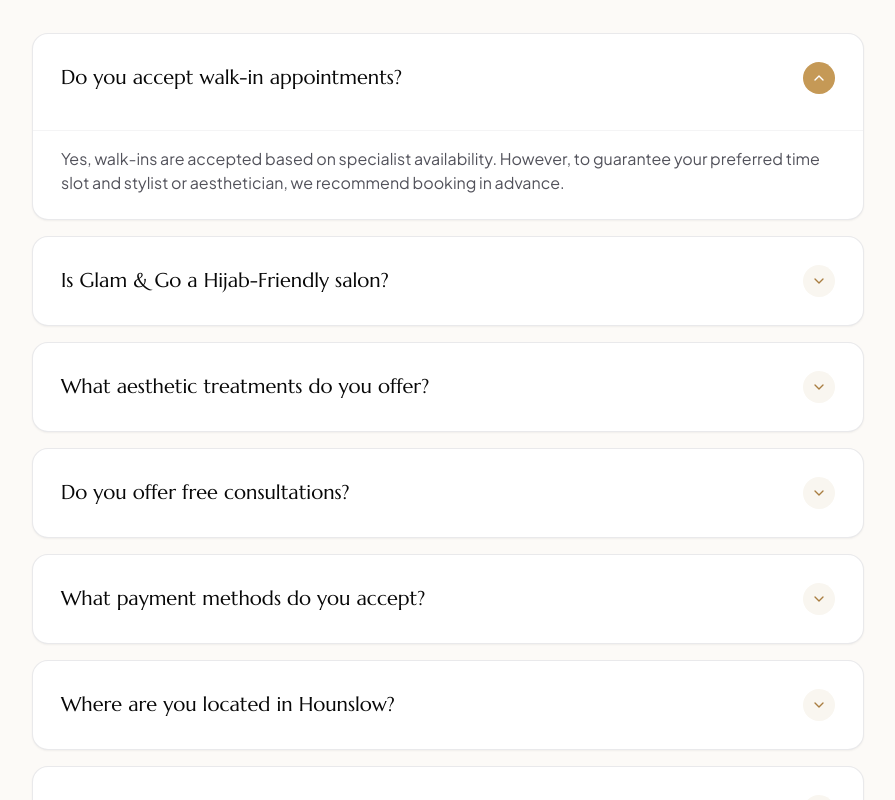
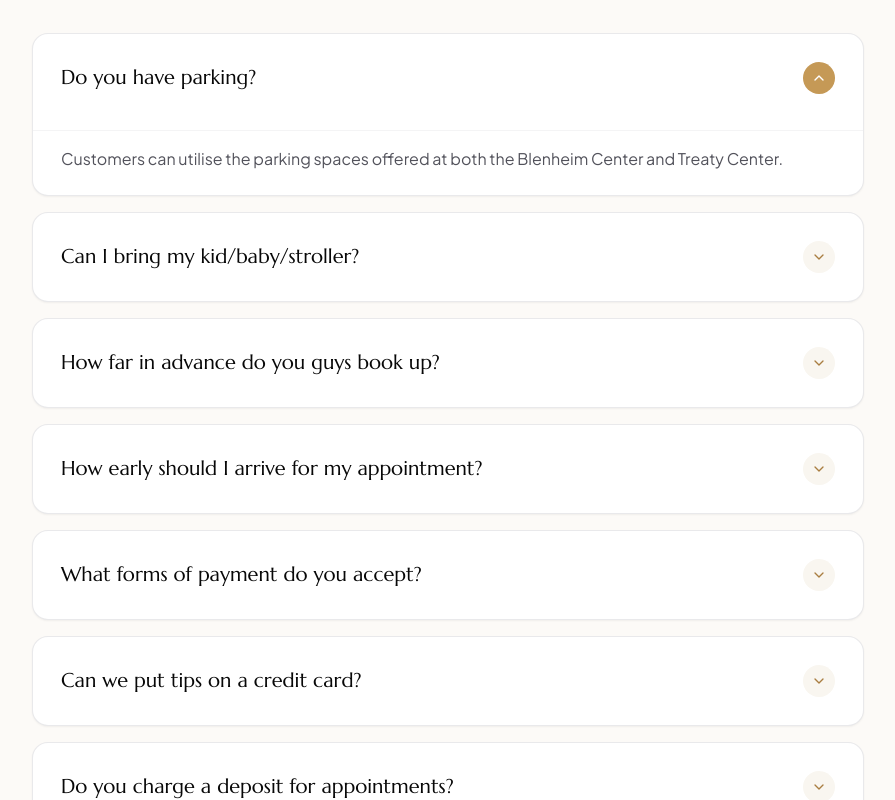
Before and after one commit to Arnav-Sharma437/Glam-Go-Salon, a Next.js app: page /faqs in a window 1280 px wide. Shown: the part 600-1400 px from the top of the page, without its empty margins (192-1087 px from the left). Built offline with nearby package versions, Linux system fonts and the light colour scheme; a web font is replaced by a local one.

Commit message:
feat: add complete client FAQs and document image folders for easy asset replacement

```diff
--- a/src/data/siteContent.ts
+++ b/src/data/siteContent.ts
@@ -57,7 +57,7 @@
   copyrightYear: 2026,
 };
 
-// 2 Authentic Salon Hero Slides (Academy removed from Hero as per client requirements)
+// 2 Authentic Salon Hero Slides
 export const HERO_SLIDES = [
   {
     id: "slide-1",
@@ -98,7 +98,7 @@
   image2: "/images/salon/treatment-suite.jpg",
 };
 
-// 4 Pure Salon Services (Academy services moved exclusively to dedicated Academy portal link)
+// 4 Pure Salon Services
 export const SERVICES: ServiceItem[] = [
   {
     id: "service-1",
@@ -283,30 +283,43 @@
   { id: "gal-6", image: "/images/gallery/gallery-6.webp", title: "Private Salon Area", category: "Salon" },
 ];
 
+// Exact FAQs from client reference screenshot & verified salon details
 export const FAQS = [
   {
-    question: "Do you accept walk-in appointments?",
-    answer: "Yes, walk-ins are accepted based on specialist availability. However, to guarantee your preferred time slot and stylist or aesthetician, we recommend booking in advance.",
+    question: "Do you have parking?",
+    answer: "Customers can utilise the parking spaces offered at both the Blenheim Center and Treaty Center.",
+  },
+  {
+    question: "Can I bring my kid/baby/stroller?",
+    answer: "Feel free to bring your children, but please ensure they are under supervision.",
+  },
+  {
+    question: "How far in advance do you guys book up?",
+    answer: "You have the option to schedule bookings as early as two months in advance.",
+  },
+  {
+    question: "How early should I arrive for my appointment?",
+    answer: "Please arrive about 5 minutes prior to your scheduled appointment time.",
+  },
+  {
+    question: "What forms of payment do you accept?",
+    answer: "We accept all major debit and credit cards, contactless payments, and cash in-salon.",
+  },
+  {
+    question: "Can we put tips on a credit card?",
+    answer: "Tips cannot be added to credit card transactions.",
+  },
+  {
+    question: "Do you charge a deposit for appointments?",
+    answer: "For appointments surpassing £75, a deposit will be applicable.",
   },
   {
     question: "Is Glam & Go a Hijab-Friendly salon?",
     answer: "Yes. We offer private, respectful salon spaces ensuring complete comfort and privacy for our clients during their treatments.",
   },
   {
-    question: "What aesthetic treatments do you offer?",
-    answer: "We offer advanced aesthetic treatments including SkinCeuticals clinical peels, Lynton laser treatments, and radiofrequency skin tightening, led by experienced practitioners with over 15 years of experience.",
-  },
-  {
-    question: "Do you offer free consultations?",
-    answer: "Yes, we offer free consultations to discuss your treatment goals and provide honest guidance tailored to you.",
-  },
-  {
-    question: "What payment methods do you accept?",
-    answer: "We accept all major debit and credit cards, contactless payments, and cash in-salon. For clinical aesthetic bookings, deposit details are confirmed during consultation or appointment confirmation.",
-  },
-  {
-    question: "Where are you located in Hounslow?",
-    answer: "We are located at Unit 21, Treaty Centre, High St, Hounslow TW3 1ES. The salon is centrally located and easy to reach by local public transport with nearby parking.",
+    question: "Do you accept walk-in appointments?",
+    answer: "Yes, walk-ins are accepted based on specialist availability. However, to guarantee your preferred time slot and stylist or aesthetician, we recommend booking in advance.",
   },
   {
     question: "Where can I find Glam & Go Training Academy courses?",
```
Also changed, not shown: public/images/README.md (added).
